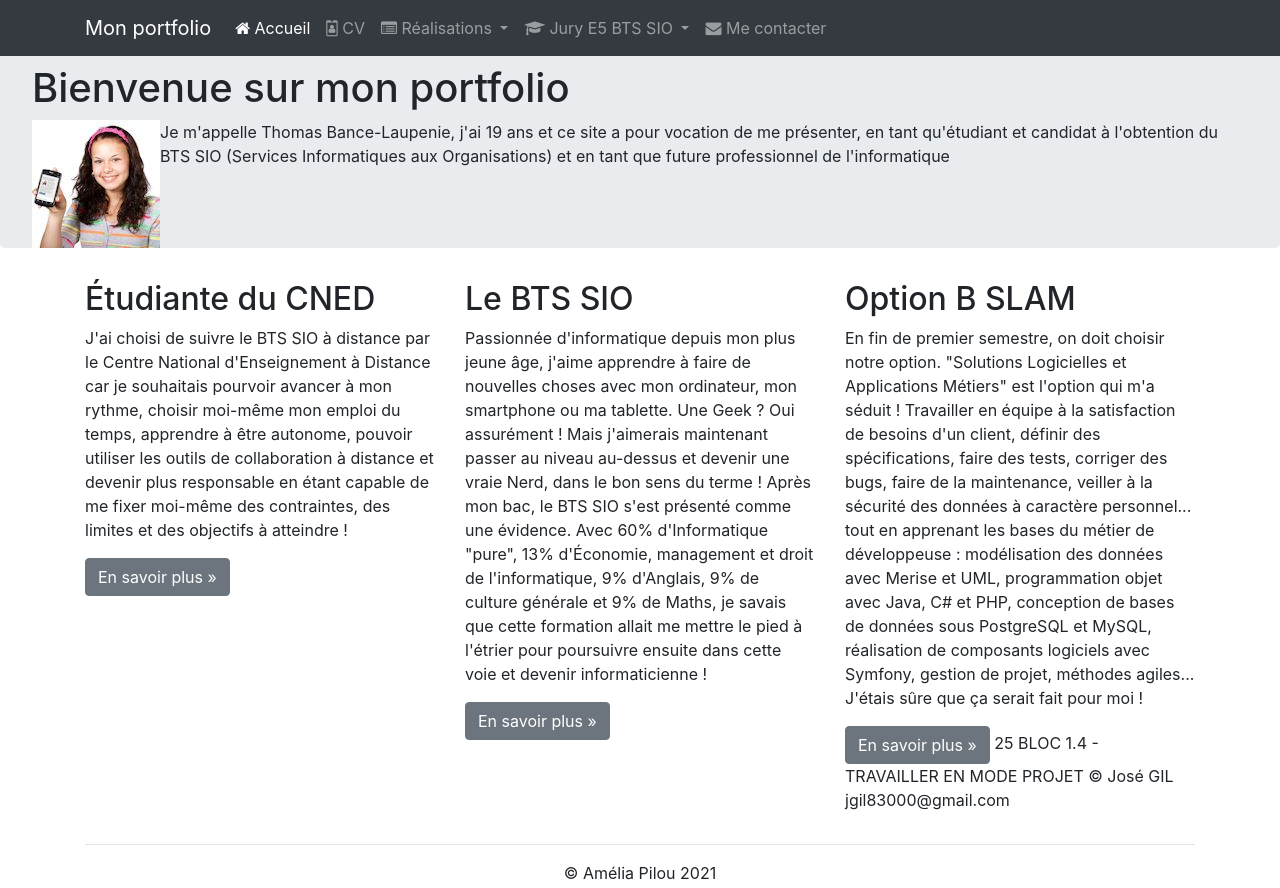
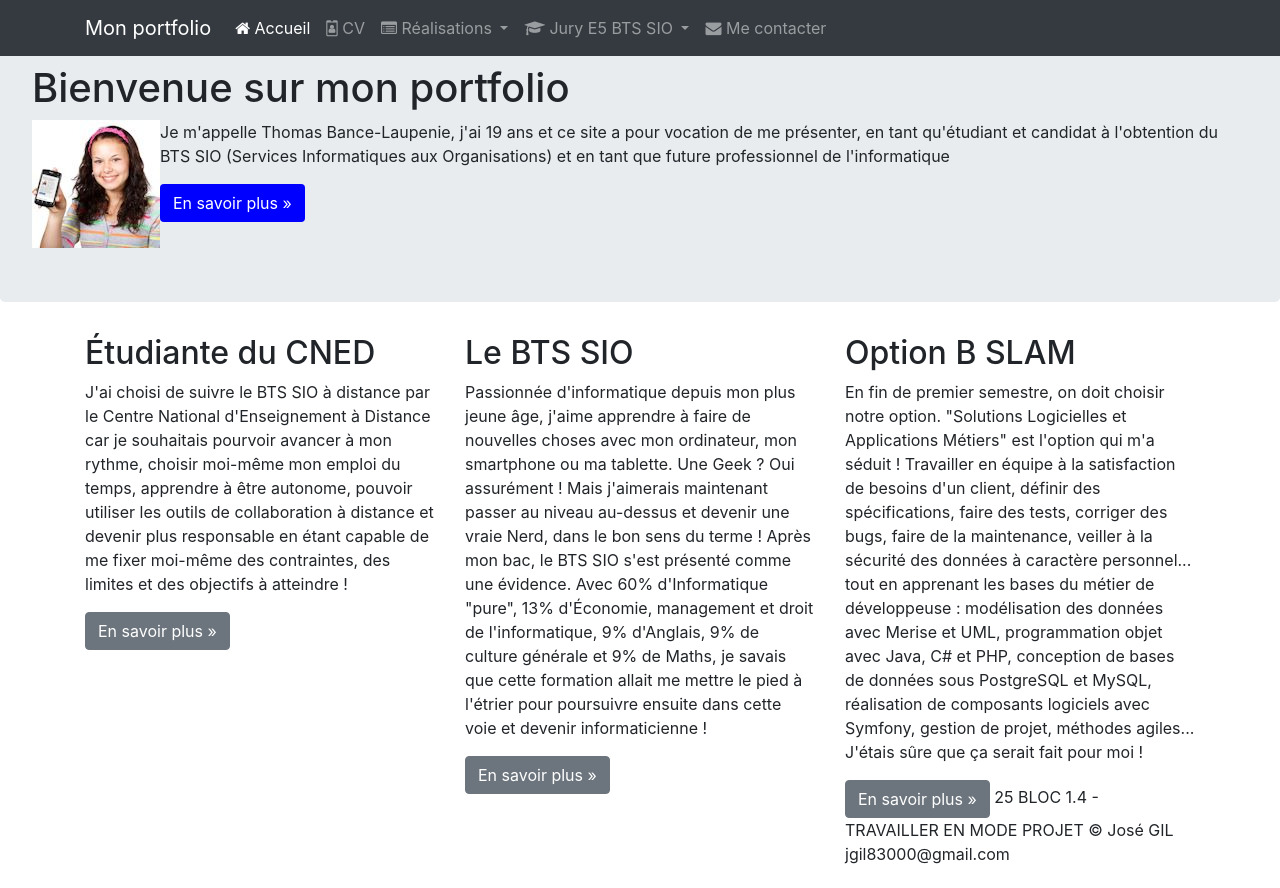
Before and after one commit to Syrophh/thomasbl.github.io, a plain HTML site: page index.html in a window 1280 px wide. Shown: the top 888 px of the page. Drawn offline with nearby package versions, Linux system fonts and the light colour scheme.

Commit message:
Modif présentation fini

```diff
--- a/css/style.css
+++ b/css/style.css
@@ -1,3 +1,7 @@
 .jumbotron img{
     float: left;
 }
+.btn-first{
+    background: blue;
+    color: white;
+}
--- a/index.html
+++ b/index.html
@@ -134,6 +134,9 @@
                 du BTS SIO (Services Informatiques aux Organisations) et en tant
                 que future professionnel de l'informatique
             </p>
+            <p><a class="btn btn-first" target="_blank"
+                  role="button">En savoir plus »</a>
+            </p>
         </div> <!-- Emplacement pour le contenu principal de la page -->
         <footer>
             <div class="container">
```
